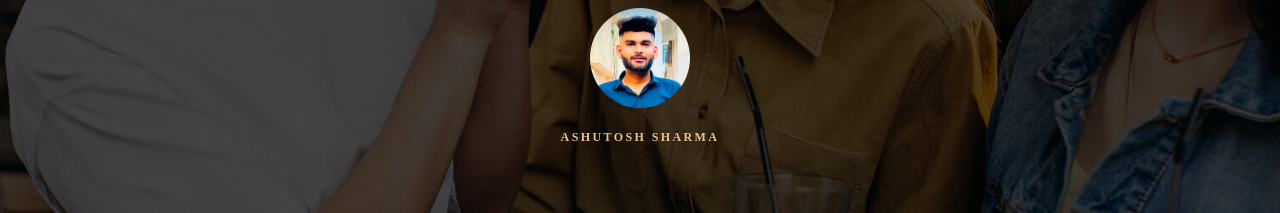
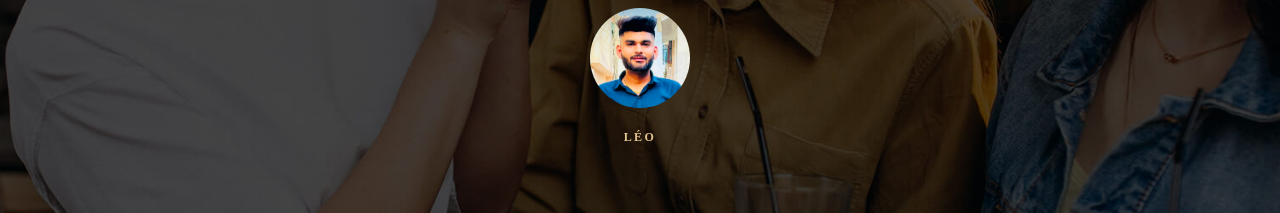
Before and after one commit to Tech-Xposer/Milane, a Next.js app in the folder milane/: page / in a window 1280 px wide. Shown: the part 5240-5453 px from the top of the page. Built offline with nearby package versions, Linux system fonts and the light colour scheme; a web font is replaced by a local one.

Commit message:
testinomial french name change

```diff
--- a/milane/src/components/Testinomials.jsx
+++ b/milane/src/components/Testinomials.jsx
@@ -27,7 +27,7 @@ const Testinomials = () => {
             alt="Sam Jhonson"
             className="img"
           />
-          <p className="label-2 profile-name">Ashutosh Sharma</p>
+          <p className="label-2 profile-name">Léo</p>
         </div>
       </div>
     </section>
```
